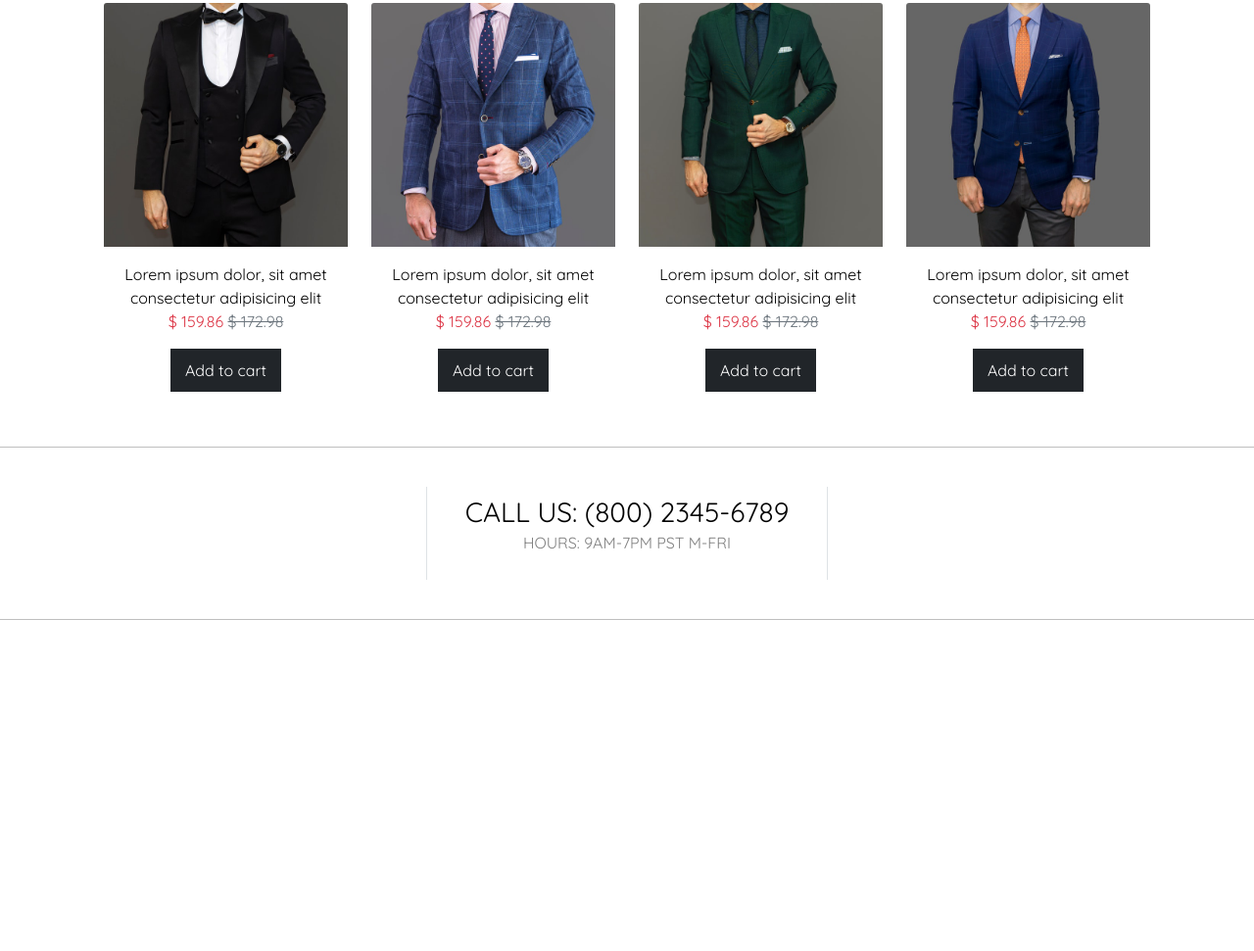
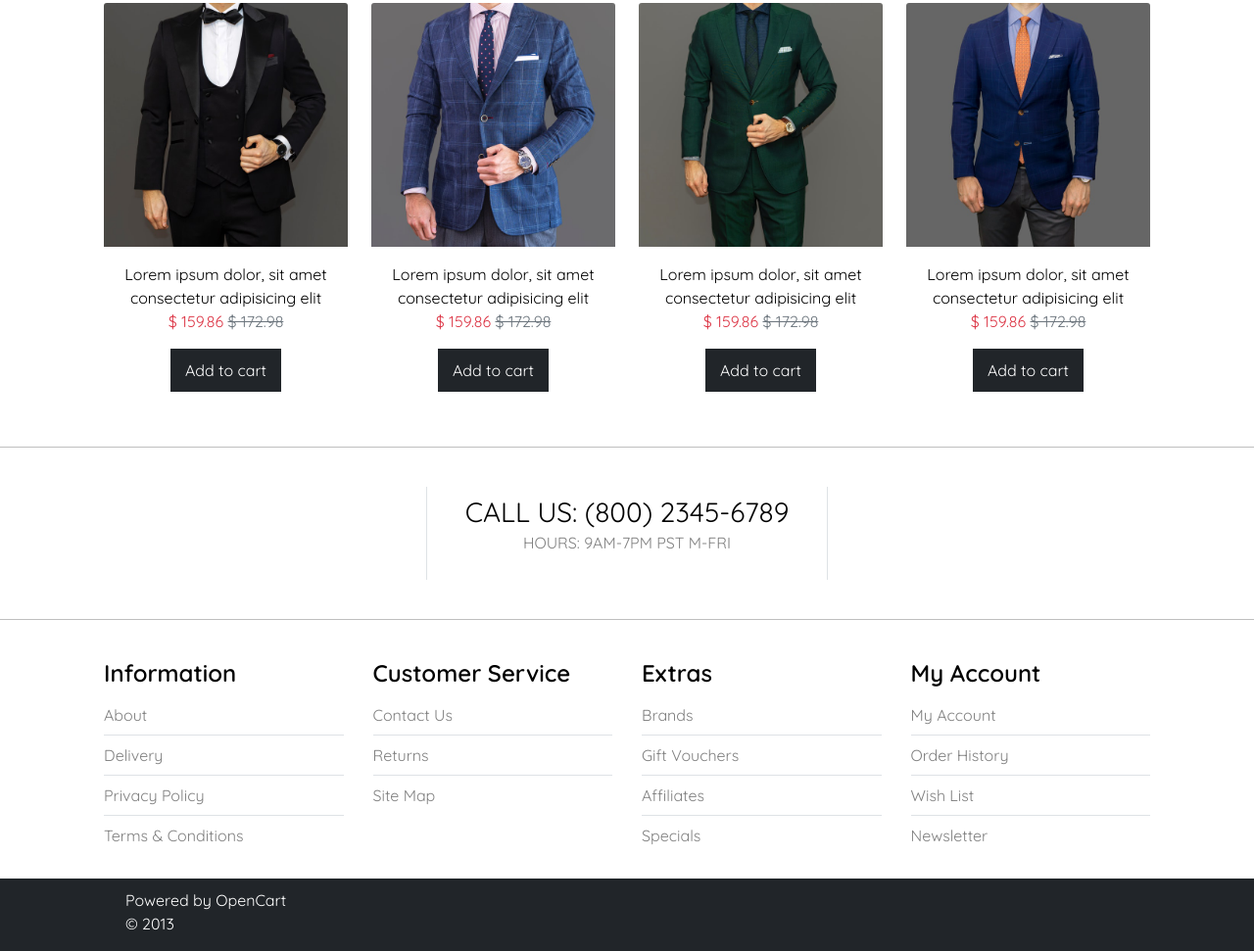
Before and after one commit to AnastasiaR2/homework-11, a plain HTML site: page index.html in a window 1280 px wide. Shown: the part 1398-2369 px from the top of the page at 98% size. Before the commit the page ends 2047 px from the top, so only its background shows below. Drawn offline with nearby package versions, Linux system fonts and the light colour scheme.

Commit message:
Completed full layout

```diff
--- a/assets/css/styles.css
+++ b/assets/css/styles.css
@@ -26,7 +26,7 @@
     "handbag watch shoes";
   }
 
-  .nav {
+  .menu > .nav {
     grid-area: nav;
   }
 
@@ -116,3 +116,17 @@
     line-height: 0.7;
     grid-template-columns: repeat(3, 1fr);
   }
+
+  footer .nav-link {
+    padding-left: 0px;
+  }
+
+  footer {
+    display: grid;
+    grid-column-gap: 30px;
+    grid-template-columns: repeat(4, 1fr);
+  }
+
+  footer.copyright > p {
+    padding: 10px 0px 0px 8rem;
+  }
--- a/index.html
+++ b/index.html
@@ -148,8 +148,43 @@
   <hr>
 
   <div class="container">
+    <footer class="p-4">
+      <nav class="nav flex-column">
+        <h4 class="fw-bold">Information</h4>
+        <a class="nav-link border-bottom" href="#">About</a>
+        <a class="nav-link border-bottom" href="#">Delivery</a>
+        <a class="nav-link border-bottom" href="#">Privacy Policy</a>
+        <a class="nav-link" href="#">Terms & Conditions</a>
+      </nav>
 
+      <nav class="nav flex-column">
+        <h4 class="fw-bold">Customer Service</h4>
+        <a class="nav-link border-bottom" href="#">Contact Us</a>
+        <a class="nav-link border-bottom" href="#">Returns</a>
+        <a class="nav-link" href="#">Site Map</a>
+      </nav>
+
+      <nav class="nav flex-column">
+        <h4 class="fw-bold">Extras</h4>
+        <a class="nav-link border-bottom" href="#">Brands</a>
+        <a class="nav-link border-bottom" href="#">Gift Vouchers</a>
+        <a class="nav-link border-bottom" href="#">Affiliates</a>
+        <a class="nav-link" href="#">Specials</a>
+      </nav>
+
+      <nav class="nav flex-column">
+        <h4 class="fw-bold">My Account</h4>
+        <a class="nav-link border-bottom" href="#">My Account</a>
+        <a class="nav-link border-bottom" href="#">Order History</a>
+        <a class="nav-link border-bottom" href="#">Wish List</a>
+        <a class="nav-link" href="#">Newsletter</a>
+      </nav>
+    </footer>
   </div>
+
+  <footer class="copyright bg-dark text-white">
+    <p>Powered by OpenCart	&#169; 2013</p>
+  </footer>
 
 </body>
 </html>
```
